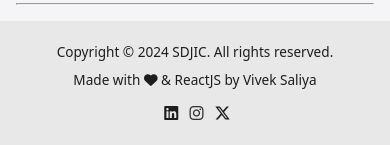
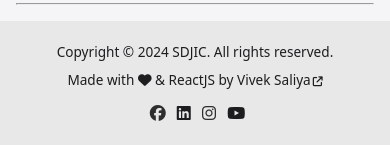
Before and after one commit to saliyavivek/explore-college-societies, a React (Vite) app: page / in a window 390 px wide. Shown: the part 7724-7869 px from the top of the page. Built offline with nearby package versions, Linux system fonts and the light colour scheme.

Commit message:
add: footer-links

```diff
--- a/src/components/Footer/Footer.css
+++ b/src/components/Footer/Footer.css
@@ -24,6 +24,19 @@
     display: none;
 }
 
+.footer-creator {
+    text-align: center;
+}
+
+.footer-creator i.fa-arrow-up-right-from-square{
+    font-size: 0.62rem;
+    margin-left: 2px;
+}
+
+.fa-arrow-up-right-from-square:hover .footer-me {
+    text-decoration: underline;
+}
+
 @media (max-width: 500px) {
     .footer {
         display: block;
@@ -48,4 +61,8 @@
         margin-top: 0.5rem;
         font-size: 1rem;
     }
+
+    .footer-creator {
+        width: 100%;
+    }
 }
--- a/src/components/Footer/Footer.jsx
+++ b/src/components/Footer/Footer.jsx
@@ -15,18 +15,31 @@ const Footer = () => {
       </p>
       <p className="footer-creator">
         <span>
-          Made with <i class="fa-solid fa-heart"></i> & ReactJS by Vivek Saliya
+          Made with <i class="fa-solid fa-heart"></i> & ReactJS by{" "}
+          <a href="https://www.linkedin.com/in/viveksaliya/">
+            Vivek Saliya
+            <i class="fa-solid fa-arrow-up-right-from-square"></i>
+          </a>
         </span>
       </p>
       <p className="footer-links">
-        <a href="https://www.linkedin.com/in/viveksaliya/" target="_blank">
+        <a href="https://www.facebook.com/SDJInternational/" target="_blank">
+          <i className="fa-brands fa-facebook"></i>
+        </a>
+        <a
+          href="https://www.linkedin.com/school/sdjic/?originalSubdomain=in"
+          target="_blank"
+        >
           <i className="fa-brands fa-linkedin"></i>
         </a>
-        <a href="https://www.instagram.com/vivek.saliya/" target="_blank">
+        <a
+          href="https://www.instagram.com/sdj_international_college/"
+          target="_blank"
+        >
           <i className="fa-brands fa-instagram"></i>
         </a>
-        <a href="https://twitter.com/vs_2611" target="_blank">
-          <i className="fa-brands fa-x-twitter"></i>
+        <a href="https://www.youtube.com/@sdjicevents5641" target="_blank">
+          <i className="fa-brands fa-youtube"></i>
         </a>
       </p>
     </div>
```
